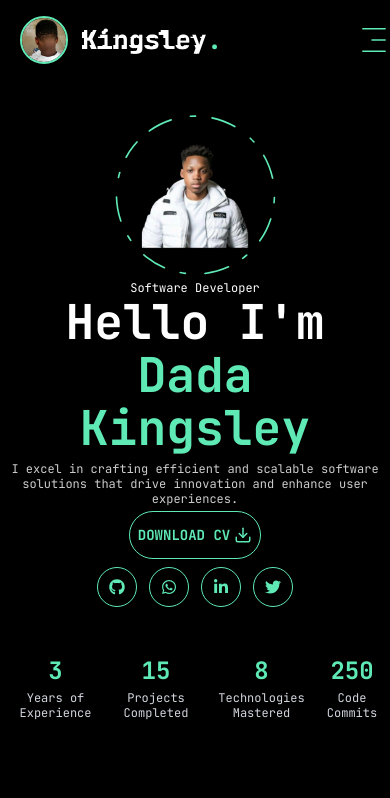
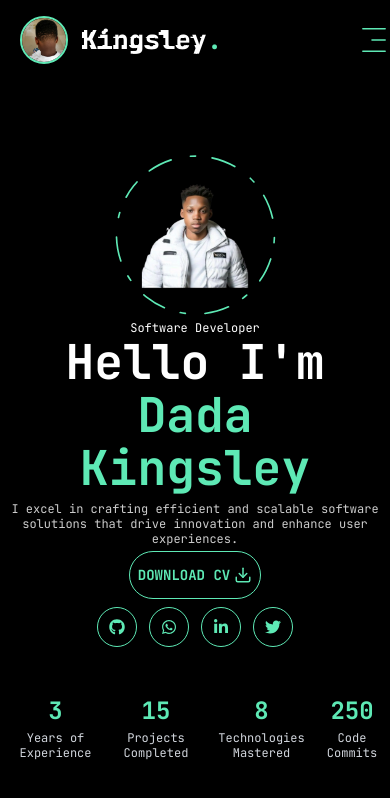
Before and after one commit to King-web-cell-05/king-portfolio, a Next.js app: page / in a window 390 px wide. Shown: the top 798 px of the page. Built offline with nearby package versions, Linux system fonts and the light colour scheme.

Commit message:
Update work.tsx and page.tsx

```diff
--- a/app/page.tsx
+++ b/app/page.tsx
@@ -16,7 +16,7 @@ const Home = () => {
   return (
     <section
       id="home"
-      className="min-h-screen relative flex flex-col items-center justify-center xl:items-start xl:justify-between xl:pt-50 overflow-visible max-[700px]:top-70 max-[1250px]:top-95"
+      className="min-h-screen relative flex flex-col items-center justify-center xl:items-start xl:justify-between xl:pt-50 overflow-visible max-[400px]:top-80 max-[700px]:top-110 max-[1250px]:top-95"
     >
       <div className="container mx-auto h-full flex flex-col xl:flex-row items-center xl:items-start justify-center xl:justify-between gap-2 sm:gap-12 xl:gap-15 relative">
         <div className="flex flex-col items-center xl:items-start text-center xl:text-left order-2 xl:order-none relative z-10 px-2 sm:px-0">
@@ -78,13 +78,14 @@ const Home = () => {
       <section id="resume" className="w-full mt-20 sm:mt-28">
         <Resume />
       </section>
-      <section id="work" className="w-full mt-20 sm:mt-28">
+  <section id="work" className="w-full mt-20 max-[600px]:mt-120 sm:mt-28">
+
         <Work />
       </section>
       <section id="contact" className="w-full mt-20 sm:mt-28">
         <Contact />
       </section>
-      <section id="footer" className="w-full mt-20 sm:mt-28">
+      <section id="footer" className="w-full mt-20 sm:mt-80 ">
         <Footer />
       </section>
     </section>
```
